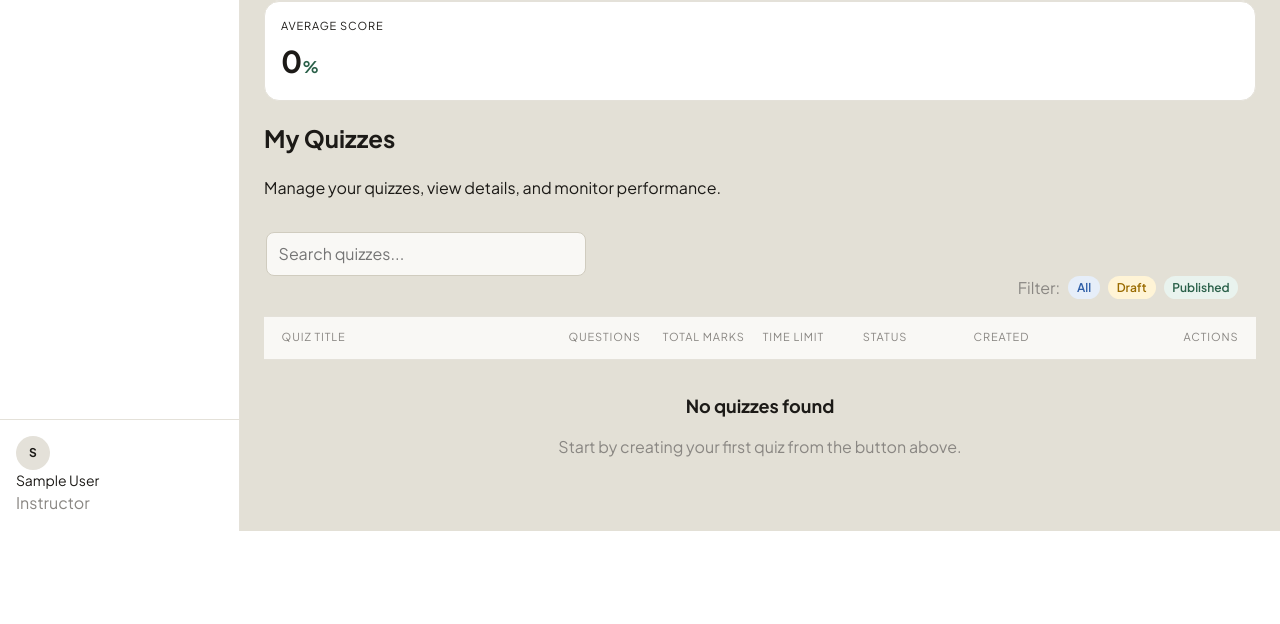
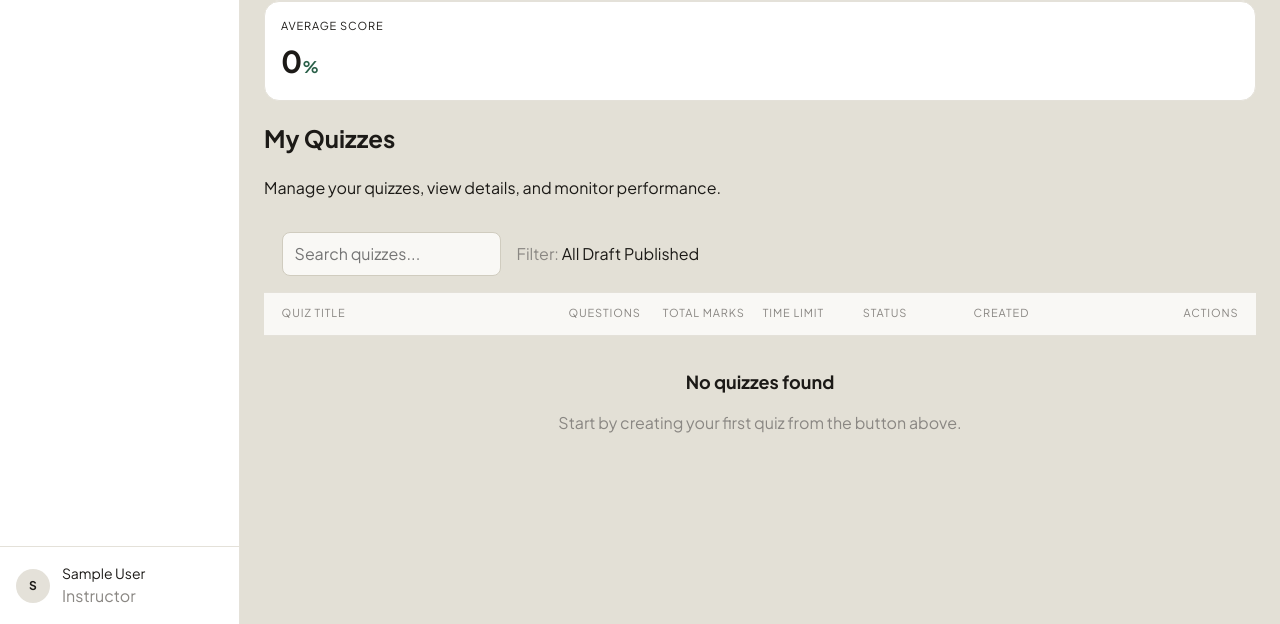
Before and after one commit to Tipto-Ghosh/WebtechProjectGroup-5, a PHP site: page /quiz_builder/dashboard.php in a window 1280 px wide. Shown: the part 566-1190 px from the top of the page. Before the commit the page ends 1097 px from the top, so only its background shows below. Run offline with PHP 8.4, Linux system fonts and the light colour scheme; the visitor is signed in with stand-in values (Sample User, id 1); data comes from the database, SQL or seed files in the repository.

Commit message:
search feature is added to the instructor dashboard

```diff
--- a/controller/instructorDashboardController.php
+++ b/controller/instructorDashboardController.php
@@ -14,3 +14,4 @@ $pageSubtitle = "Manage your quizzes and view their performance.";
 
 $instructor_name = $_SESSION['user_name'] ?? 'Instructor';
 $instructor_role = 'Instructor';
+?>
--- /dev/null
+++ b/controller/js/instructorDashboardSearchAjax.js
@@ -0,0 +1,63 @@
+document.addEventListener('DOMContentLoaded', function () {
+    const searchInput = document.getElementById('quizSearch');
+    const filterTags = document.querySelectorAll('.filter_group .tag');
+    const tableRows = document.querySelectorAll('.table_row');
+    const emptyState = document.querySelector('.empty_state');
+
+    let activeStatus = 'all';   // 'all', 'draft', 'published'
+    const rows = Array.from(tableRows);
+
+    //Live search
+    searchInput.addEventListener('input', applyFilters);
+
+    //Status filter tags
+    filterTags.forEach(tag => {
+        tag.addEventListener('click', () => {
+            filterTags.forEach(t => t.classList.remove('active'));
+            tag.classList.add('active');
+            activeStatus = tag.classList.contains('all') ? 'all' : tag.classList.contains('draft') ? 'draft' : 'published';
+            applyFilters();
+        });
+    });
+
+    // Filter logic
+    function applyFilters() {
+        const searchTerm = searchInput.value.trim().toLowerCase();
+        let visibleCount = 0;
+
+        rows.forEach(row => {
+            const title  = row.dataset.title;
+            const status = row.dataset.status;
+            const matchSearch  = searchTerm === '' || title.includes(searchTerm);
+            const matchStatus  = activeStatus === 'all' || status === activeStatus;
+
+            if(matchSearch && matchStatus){
+                row.style.visibility = '';// visible
+                row.style.display = '';// needed to override previous display as none
+                visibleCount++;
+            } else {
+                row.style.visibility = 'collapse';  // hidden, no space taken
+                row.style.display = 'none';      // ensure it collapsed
+            }
+        });
+
+        // Reorder rows so that names starting with the search term appear first
+        if (searchTerm !== '') {
+            rows.filter(row => row.style.visibility !== 'collapse').sort((a, b) => {
+                    const posA = a.dataset.title.indexOf(searchTerm);
+                    const posB = b.dataset.title.indexOf(searchTerm);
+                    if (posA === -1) return 1;
+                    if (posB === -1) return -1;
+                    return posA - posB;
+                }).forEach(row => row.parentNode.appendChild(row));
+        }
+
+        // Toggle empty state message
+        if (emptyState) {
+            emptyState.style.display = visibleCount === 0 ? 'block' : 'none';
+        }
+    }
+
+    // Initial call
+    applyFilters();
+});
--- a/view/quiz_builder/dashboard.php
+++ b/view/quiz_builder/dashboard.php
@@ -107,11 +107,11 @@ function getStatusBadgeClass($status){
                 <div class="toolbar">
                     <label>
                         <span class="sr_only">Search quizzes</span>
-                        <input class="search" type="search" placeholder="Search quizzes...">
+                        <input class="search" type="search" id="quizSearch" placeholder="Search quizzes...">
                     </label>
                     <div class="filter_group">
                         <span class="table-meta">Filter:</span>
-                        <span class="tag all">All</span>
+                        <span class="tag all active">All</span>
                         <span class="tag draft">Draft</span>
                         <span class="tag published">Published</span>
                     </div>
@@ -134,7 +134,7 @@ function getStatusBadgeClass($status){
                     </div>
                 <?php else: ?>
                     <?php foreach ($quizzes as $quiz): ?>
-                        <article class="table_row">
+                        <article class="table_row"data-title="<?= strtolower(htmlspecialchars($quiz['title'])) ?>"data-status="<?= htmlspecialchars($quiz['status']) ?>">
                             <div>
                                 <div class="quiz_title"><?= htmlspecialchars($quiz['title']) ?></div>
                                 <div class="quiz_meta"><?= htmlspecialchars(getQuizMetaText($quiz)) ?></div>
@@ -162,5 +162,6 @@ function getStatusBadgeClass($status){
     </div>
 </div>
 <script src="../../controller/js/quiz_builder.js"></script>
+<script src="../../controller/js/instructorDashboardSearchAjax.js"></script>
 </body>
 </html>
--- a/view/style/instructorDashboard.css
+++ b/view/style/instructorDashboard.css
@@ -5,7 +5,7 @@ body{
     margin: 0;
 	font-family: 'Plus Jakarta Sans', sans-serif;
 	background: #e3e0d6;
-	color: #1C1A17;;
+	color: #1C1A17;
 	line-height: 1.5;
 }
 .app {
@@ -14,7 +14,7 @@ body{
 }
 .sidebar {
 	width: 240px;
-	background: #FFFFFF;;
+	background: #FFFFFF;
 	border-right: 1px solid #E4E1D9;
 	display: flex;
 	flex-direction: column;
@@ -23,14 +23,9 @@ body{
 .sidebar-brand,.sidebar_user,.nav_section {
 	padding: 1rem;
 }
-.sidebar-brand,.sidebar_user,.nav_section {
-	padding: 1rem;
-}
-
 .sidebar-brand {
 	border-bottom: 1px solid #E4E1D9;
 }
-
 .brand-title {
 	font-weight: 700;
 }
@@ -41,25 +36,20 @@ body{
 	color: var(--text2);
 	font-size: 13px;
 }
-
 .bread_crumb strong {
 	color: var(--text);
 }
-
 .breadcrumb_separator {
 	color: var(--text3);
 }
-
 .header_actions {
 	display: flex;
 	gap: .5rem;
 	flex-wrap: wrap;
 }
-
 .page_head {
 	margin-bottom: 1rem;
 }
-
 .error_message {
 	color: #b42318;
 	background: #fef3f2;
@@ -68,17 +58,17 @@ body{
 	border-radius: .75rem;
 	margin-bottom: 1rem;
 }
-
 .sidebar_user {
 	margin-top: auto;
 	border-top: 1px solid #E4E1D9;
+	display: flex;
+	align-items: center;
+	gap: .75rem;
 }
-
 .nav_section {
 	display: grid;
 	gap: .5rem;
 }
-
 .nav_item {
 	display: block;
 	padding: .65rem .8rem;
@@ -86,11 +76,9 @@ body{
 	color: #1C1A17;
 	text-decoration: none;
 }
-
 .nav_item_danger {
 	color: #b42318;
 }
-
 .nav_badge {
 	display: inline-flex;
 	min-width: 1.5rem;
@@ -101,7 +89,6 @@ body{
 	background: #E4E1D9;
 	font-size: .75rem;
 }
-
 .btn {
 	border: 0;
 	border-radius: .75rem;
@@ -109,17 +96,14 @@ body{
 	font: inherit;
 	cursor: pointer;
 }
-
 .btn_secondary {
 	background: #E4E1D9;
 	color: #1C1A17;
 }
-
 .btn_primary {
 	background: #1C1A17;
 	color: #FFFFFF;
 }
-
 .main > header {
 	background: #FFFFFF;
 	border-bottom: 1px solid #E4E1D9;
@@ -138,13 +122,11 @@ h1 {
 	font-size: 28px;
 	line-height: 1.2;
 }
-
 .page_subtitle {
 	margin-top: .35rem;
 	font-family: 'Lora', serif;
 	font-size: 15px;
 }
-
 .stat_card {
 	background: #FFFFFF;
 	border: 1px solid #E4E1D9;
@@ -156,27 +138,23 @@ h1 {
 	z-index: 0;
 	cursor: default;
 }
-
 .stat_card:hover {
 	-webkit-transform: translate3d(6px, -6px, 0);
 	transform: translate3d(6px, -6px, 0);
 	box-shadow: 0 8px 20px rgba(28,26,23,0.08);
 	z-index: 5;
 }
-
 .stat_label {
 	font-size: 11px;
 	text-transform: uppercase;
 	letter-spacing: .08em;
 	color: var(--text3);
 }
-
 .stat_value {
 	margin-top: .25rem;
 	font-size: 30px;
 	font-weight: 700;
 }
-
 .stat_percentage_symbol {
 	font-size: 16px;
 	color: #2A6049;
@@ -185,8 +163,11 @@ h1 {
 .toolbar {
 	padding: 1rem 1.1rem;
 	border-bottom: 1px solid #E4E1D9;
+	display: flex;
+	align-items: center;
+	gap: 1rem;
+	flex-wrap: wrap;
 }
-
 .search {
 	max-width: 320px;
 	width: 100%;
@@ -195,16 +176,53 @@ h1 {
 	padding: .55rem .75rem;
 	background: #F9F8F5;
 	font: inherit;
-	margin-left: -1rem;
 }
 
-.filter_group {
+.filter-tabs {
 	display: flex;
-	align-items: center;
-	gap: .5rem;
-	justify-content: flex-end;
-	flex-wrap: wrap;
+	gap: 6px;
+	background: #F9F8F5;
+	border: 1px solid #E4E1D9;
+	border-radius: 8px;
+	padding: 4px;
 }
+
+.filter-tab {
+	padding: 7px 16px;
+	border-radius: 6px;
+	font-size: 0.8rem;
+	font-weight: 600;
+	color: #8A8783;
+	cursor: pointer;
+	transition: background 0.15s ease, color 0.15s ease, border-color 0.15s ease;
+	user-select: none;
+	border: 1px solid transparent;
+	background: transparent;
+	font-family: inherit;
+	letter-spacing: 0.02em;
+}
+
+.filter-tab:hover {
+	background: #E4E1D9;
+	color: #1C1A17;
+}
+
+.filter-tab.active[data-filter="all"] {
+	background: rgba(47, 95, 168, 0.08);
+	color: #2F5FA8;
+	border-color: rgba(47, 95, 168, 0.3);
+}
+.filter-tab.active[data-filter="draft"] {
+	background: rgba(154, 107, 0, 0.08);
+	color: #9A6B00;
+	border-color: rgba(154, 107, 0, 0.3);
+}
+.filter-tab.active[data-filter="published"] {
+	background: rgba(42, 96, 73, 0.08);
+	color: #2A6049;
+	border-color: rgba(42, 96, 73, 0.3);
+}
+
 
 .sr_only {
 	position: absolute;
@@ -216,17 +234,14 @@ h1 {
 	white-space: nowrap;
 	border-width: 0;
 }
-
 a {
 	color: inherit;
 	text-decoration: none;
 }
-
 .main {
 	flex: 1;
 	min-width: 0;
 }
-
 .avatar {
 	width: 34px;
 	height: 34px;
@@ -238,11 +253,9 @@ a {
 	font-size: 12px;
 	font-weight: 700;
 }
-
 .user-name {
 	font-size: 14px;
 }
-
 .nav-item {
 	display: flex;
 	align-items: center;
@@ -252,40 +265,16 @@ a {
 	color: #4D4B47;
 	font-size: 14px;
 	margin-bottom: .25rem;
+	text-decoration: none;
 }
-
 .nav-item.active {
 	background: #E9F3EE;
 	color: #2A6049;
 	font-weight: 600;
 }
-
 .content {
 	padding: 1.5rem;
 }
-
-.tag {
-	border-radius: 999px;
-	padding: .18rem .55rem;
-	font-size: 12px;
-	font-weight: 600;
-}
-
-.tag.all {
-	background: #E6EEF9;
-	color: #2F5FA8;
-}
-
-.tag.draft {
-	background: #FFF4D6;
-	color: #9A6B00;
-}
-
-.tag.published {
-	background: #E9F3EE;
-	color: #2A6049;
-}
-
 .table_head,
 .table_row {
 	display: grid;
@@ -293,7 +282,6 @@ a {
 	gap: .75rem;
 	align-items: center;
 }
-
 .table_head {
 	background: #F9F8F5;
 	padding: .8rem 1.1rem;
@@ -303,30 +291,24 @@ a {
 	color: #8A8783;
 	border-bottom: 1px solid #E4E1D9;
 }
-
 .table_head_actions {
 	text-align: right;
 }
-
 .table_row {
 	padding: 1rem 1.1rem;
 	border-bottom: 1px solid #E4E1D9;
 }
-
 .table_row:last-child {
 	border-bottom: 0;
 }
-
 .quiz_title {
 	font-weight: 700;
 }
-
 .quiz_meta {
 	margin-top: .2rem;
 	font-size: 12px;
 	color: #8A8783;
 }
-
 .badge {
 	display: inline-flex;
 	align-items: center;
@@ -336,24 +318,20 @@ a {
 	font-size: 12px;
 	font-weight: 600;
 }
-
 .badge-published {
 	background: #E9F3EE;
 	color: #2A6049;
 }
-
 .badge-draft {
 	background: #FFF4D6;
 	color: #9A6B00;
 }
-
 .actions {
 	display: flex;
 	justify-content: flex-end;
 	gap: .4rem;
 	flex-wrap: wrap;
 }
-
 .btn,
 .btn_secondary,
 .btn_primary,
@@ -372,33 +350,34 @@ a {
 	font-weight: 600;
 	cursor: pointer;
 }
-
 .btn_status_toggle {
 	background: #E9F3EE;
 	color: #2A6049;
 	border-color: #CDE2D8;
 }
-
 .btn-delete {
 	background: #FEE9E7;
 	color: #B42318;
 	border-color: #F6C4BE;
 }
-
 .empty_state {
 	text-align: center;
 	padding: 2rem 1rem;
 	color: #8A8783;
 }
-
 .empty_title {
 	margin: 0 0 .35rem;
 	color: #1C1A17;
 	font-size: 18px;
 }
-
 footer {
 	padding: 1rem 1.5rem 1.5rem;
 	color: #8A8783;
 	font-size: 12px;
 }
+section:has(.table_head) {
+    min-height: 480px;
+}
+.empty_state {
+    min-height: 200px;
+}
```
